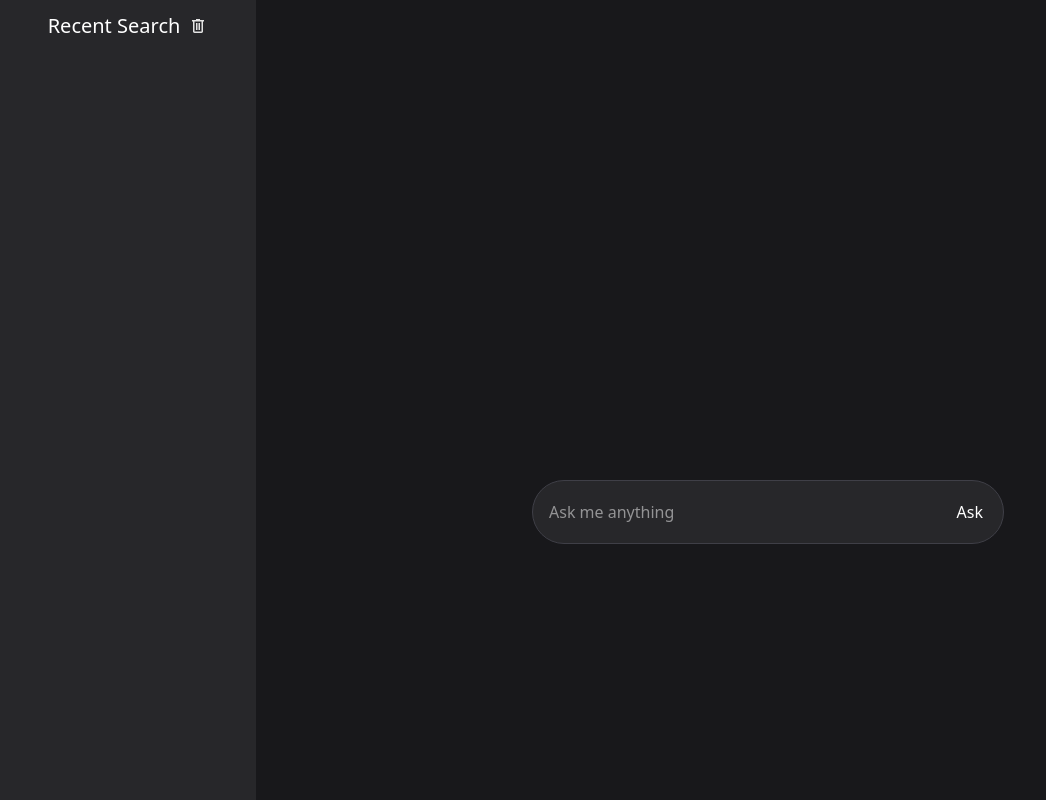
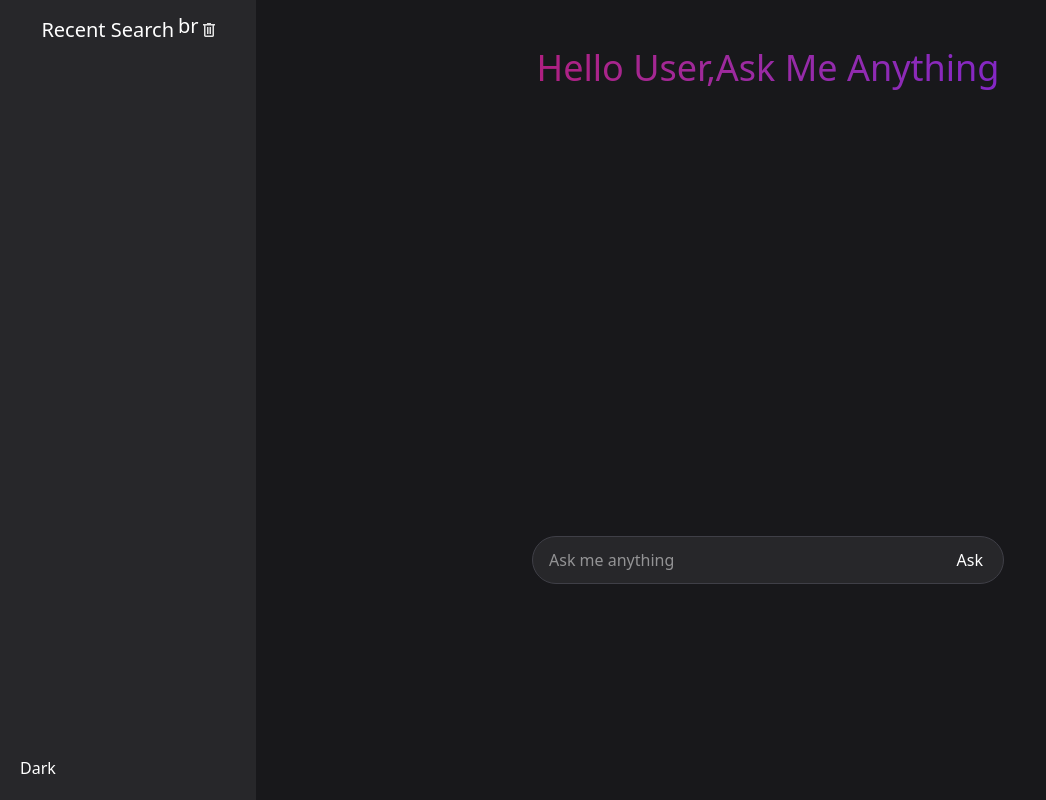
Before and after one commit to Pranavranmale/Gemini_Project, a React (Vite) app in the folder my-react-app/: page / in a window 1280 px wide. Shown: the whole page, without its empty margins (0-1046 px from the left). Built offline with nearby package versions, Linux system fonts and the light colour scheme.

Commit message:
new change

```diff
--- a/my-react-app/index.html
+++ b/my-react-app/index.html
@@ -1,12 +1,12 @@
 <!doctype html>
-<html lang="en">
+<html lang="en" class="dark">
   <head>
     <meta charset="UTF-8" />
     <link rel="icon" type="image/svg+xml" href="/vite.svg" />
     <meta name="viewport" content="width=device-width, initial-scale=1.0" />
     <title>Vite + React</title>
   </head>
-  <body class="bg-zinc-900 h-screen">
+  <body class="dark:bg-zinc-900 bg-amber-100 h-screen">
     <div id="root"></div>
     <script type="module" src="/src/main.jsx"></script>
   </body>
--- a/my-react-app/package.json
+++ b/my-react-app/package.json
@@ -11,8 +11,11 @@
   },
   "dependencies": {
     "@tailwindcss/vite": "^4.1.13",
+    "dotenv": "^17.2.2",
     "react": "^19.1.1",
     "react-dom": "^19.1.1",
+    "react-markdown": "^10.1.0",
+    "react-syntax-highlighter": "^15.6.6",
     "tailwindcss": "^4.1.13"
   },
   "devDependencies": {
--- a/my-react-app/src/App.jsx
+++ b/my-react-app/src/App.jsx
@@ -4,12 +4,15 @@ import viteLogo from '/vite.svg'
 import './App.css'
 import { URL } from './constant'
 import Answers from './Components/Answers'
+import RecentSearch from './Components/RecentSearch'
+import QueAns from './Components/QueAns'
 
 function App() {
   const [question, setQuestion] = useState("")
   const [result, setresult] = useState([])
   const[selectedHistory,setSelectedHistory]=useState('')
   const [resentHistory, setRecentHistory] = useState(JSON.parse(localStorage.getItem('history')))
+  const [loader,setLoader]=useState(false)
   const scrollToAns=useRef()
 
   const askQuestion = async () => {
@@ -39,6 +42,7 @@ function App() {
         "parts": [{"text": payloadData }]
       }]
     }
+    setLoader(true)
     let res = await fetch(URL, {
       method: 'POST',
       body: JSON.stringify(paylode)
@@ -55,54 +59,61 @@ function App() {
     setTimeout(()=>{
         scrollToAns.current.scrollTop=scrollToAns.current.scrollHeight
     },500)
+    setLoader(false)
   }
-  const clearHistory=()=>{
-    localStorage.clear()
-    setRecentHistory([])
-  }
+
   const isEnter =(e)=>{
     if(e.key=='Enter'){
       askQuestion();
     }
   }
+  //Dark Mood Feature
+  const [DarkMood,setDarkMood]=useState('dark')
+  useEffect(()=>{
+    console.log(DarkMood);
+    if(DarkMood=='dark'){
+        document.documentElement.classList.add('dark')
+    }else{
+         document.documentElement.classList.remove('dark')
+    }
+
+  },[DarkMood])//[DarkMood] use for indtify the change
   useEffect(()=>{
     console.log(selectedHistory)
     askQuestion()
 },[selectedHistory])
   return (
+    <div className={DarkMood=='dark'?'dark':'light'}>
     <div className='grid grid-cols-5 h-screen text-center'>
-      <div className='col-span-1 bg-zinc-800 pt-3'>
-        <h1 className='text-xl text-white flex justify-center space-x-2 '><span>Recent Search  </span>
-          <button onClick={()=>clearHistory()} className='cursor-pointer'><svg xmlns="http://www.w3.org/2000/svg" height="20px" viewBox="0 -960 960 960" width="20px" fill="#e3e3e3"><path d="M312-144q-29.7 0-50.85-21.15Q240-186.3 240-216v-480h-48v-72h192v-48h192v48h192v72h-48v479.57Q720-186 698.85-165T648-144H312Zm336-552H312v480h336v-480ZM384-288h72v-336h-72v336Zm120 0h72v-336h-72v336ZM312-696v480-480Z"/></svg></button>
-        </h1>
-        <ul className='text-left overflow-auto mx-5 mt-2'>
-          {
-          resentHistory && resentHistory.map((item,index)=>(
-            <li key={index} onClick={()=>setSelectedHistory(item)} className='p-1 pl-10 truncate text-zinc-500 cursor-pointer hover:bg-zinc-700 hover:text-zinc-200'>{item}</li>
-          ))
-        }
-        </ul>
-      </div>
+      <select onChange={(e)=>setDarkMood(e.target.value)} name="" id="" className='fixed dark:text-white  bottom-0 p-5 dark:bg-zinc-800 bg-red-100'>
+        <option value="dark">Dark</option>
+        <option value="light">Light</option>
+      </select>
+     <RecentSearch resentHistory={resentHistory} setRecentHistory={setRecentHistory} setSelectedHistory={setSelectedHistory}/>
       <div className='col-span-4 p-10 '>
+        <h1 className='text-4xl bg-clip-text text-transparent bg-gradient-to-r from-pink-700 to-violet-700 m-1 p-1'>Hello User,Ask Me Anything</h1>
+      {
+        loader?<div role="status">
+    <svg aria-hidden="true" className="inline w-8 h-8 text-gray-200 animate-spin dark:text-gray-600 fill-purple-600" viewBox="0 0 100 101" fill="none" xmlns="http://www.w3.org/2000/svg">
+        <path d="M100 50.5908C100 78.2051 77.6142 100.591 50 100.591C22.3858 100.591 0 78.2051 0 50.5908C0 22.9766 22.3858 0.59082 50 0.59082C77.6142 0.59082 100 22.9766 100 50.5908ZM9.08144 50.5908C9.08144 73.1895 27.4013 91.5094 50 91.5094C72.5987 91.5094 90.9186 73.1895 90.9186 50.5908C90.9186 27.9921 72.5987 9.67226 50 9.67226C27.4013 9.67226 9.08144 27.9921 9.08144 50.5908Z" fill="currentColor"/>
+        <path d="M93.9676 39.0409C96.393 38.4038 97.8624 35.9116 97.0079 33.5539C95.2932 28.8227 92.871 24.3692 89.8167 20.348C85.8452 15.1192 80.8826 10.7238 75.2124 7.41289C69.5422 4.10194 63.2754 1.94025 56.7698 1.05124C51.7666 0.367541 46.6976 0.446843 41.7345 1.27873C39.2613 1.69328 37.813 4.19778 38.4501 6.62326C39.0873 9.04874 41.5694 10.4717 44.0505 10.1071C47.8511 9.54855 51.7191 9.52689 55.5402 10.0491C60.8642 10.7766 65.9928 12.5457 70.6331 15.2552C75.2735 17.9648 79.3347 21.5619 82.5849 25.841C84.9175 28.9121 86.7997 32.2913 88.1811 35.8758C89.083 38.2158 91.5421 39.6781 93.9676 39.0409Z" fill="currentFill"/>
+    </svg>
+    <span className="sr-only">Loading...</span>
+</div>:null
+      }
+
         <div ref={scrollToAns} className='container h-110 overflow-scroll overflow-x-hidden no-scrollbar'>
-          <div className='text-zinc-300 '>
+          <div className='dark:text-zinc-300 text-zinc-800 '>
             <ul>
               {
                 result.map((item, index) => (
-                  <div key={index + Math.random()} className={item.type == 'q' ? 'flex justify-end' : ''}>
-                    {
-                      item.type == 'q' ?
-                        <li key={index + Math.random()} className='text-right p-1 border-8  bg-zinc-700 border-zinc-700  rounded-tl-3xl  rounded-br-3xl rounded-bl-3xl w-fit'><Answers ans={item.text} totalResult={1} type={item.type} index={index} /></li> : item.text.map((ansItem, ansIndex) => (
-                          <li key={index + Math.random()} className='text-left p-1'><Answers ans={ansItem} type={item.type} totalResult={item.length} index={ansIndex} /></li>
-                        ))
-                    }
-                  </div>
+                  <QueAns key={index} item={item} index={index}/>
                 ))
               }
             </ul>
           </div>
         </div>
-        <div className='bg-zinc-800 w-1/2 p-1  text-white m-auto rounded-4xl border border-zinc-700 flex h-16 pr-5 '>
+        <div className='dark:bg-zinc-800 w-1/2 p-1 bg-red-100 dark:text-white text-zinc-800 m-auto rounded-4xl border border-zinc-700 flex h-12 pr-5 '>
           <input type="text" value={question} onChange={(e) => setQuestion(e.target.value)}
           onKeyDown={isEnter}
           className='w-full h-full p-3 outline-none' placeholder='Ask me anything' />
@@ -110,6 +121,7 @@ function App() {
         </div>
       </div>
     </div>
+    </div>
   )
 }
 export default App
--- /dev/null
+++ b/my-react-app/src/Components/QueAns.jsx
@@ -0,0 +1,14 @@
+import Answers from "./Answers";
+
+export default function QueAns({item,index}){
+    return(<>
+        <div key={index + Math.random()} className={item.type == 'q' ? 'flex justify-end' : ''}>
+                    {
+                      item.type == 'q' ?
+                        <li key={index + Math.random()} className='text-right p-2 border-8 dark:bg-zinc-700  dark:border-zinc-700  rounded-tl-3xl  rounded-br-3xl rounded-bl-3xl w-fit bg-red-100 border-red-100'><Answers ans={item.text} totalResult={1} type={item.type} index={index} /></li> : item.text.map((ansItem, ansIndex) => (
+                          <li key={index + Math.random()} className='text-left p-1'><Answers ans={ansItem} type={item.type} totalResult={item.length} index={ansIndex} /></li>
+                        ))
+                    }
+                  </div>
+    </>)
+}
--- /dev/null
+++ b/my-react-app/src/Components/RecentSearch.jsx
@@ -0,0 +1,20 @@
+export default function RecentSearch({resentHistory,setRecentHistory,setSelectedHistory}) {
+     const clearHistory=()=>{
+    localStorage.clear()
+    setRecentHistory([])
+  }
+    return (<>
+        <div className='col-span-1 dark:bg-zinc-800 bg bg-red-100 pt-3'>
+            <h1 className='text-xl dark:text-white text-zinc-800 flex justify-center space-x-2 '><span className=" m-1">Recent Search  </span>br
+                <button onClick={() => clearHistory()} className='cursor-pointer'><svg xmlns="http://www.w3.org/2000/svg" height="20px" viewBox="0 -960 960 960" width="20px" fill="#e3e3e3"><path d="M312-144q-29.7 0-50.85-21.15Q240-186.3 240-216v-480h-48v-72h192v-48h192v48h192v72h-48v479.57Q720-186 698.85-165T648-144H312Zm336-552H312v480h336v-480ZM384-288h72v-336h-72v336Zm120 0h72v-336h-72v336ZM312-696v480-480Z" /></svg></button>
+            </h1>
+            <ul className='text-left overflow-auto mx-5 mt-2'>
+                {
+                    resentHistory && resentHistory.map((item, index) => (
+                        <li key={index} onClick={() => setSelectedHistory(item)} className='p-1 pl-10 truncate dark:text-zinc text-zinc-400 cursor-pointer dark:hover:bg-zinc-700  dark:hover:text-zinc-200 hover:bg-red-200 hover:text-zinc-800'>{item}</li>
+                    ))
+                }
+            </ul>
+        </div>
+    </>)
+}
--- a/my-react-app/src/constant.js
+++ b/my-react-app/src/constant.js
@@ -1 +1 @@
-export const URL="AIzaSyDA20p7Z7CUujTS8vDgQtW5tzzg4SD6NkM"
+export const URL="https://generativelanguage.googleapis.com/v1beta/models/gemini-2.0-flash:generateContent?key=AIzaSyBXl4tVEeTO9Z2uBUPMwQ0Rg3dJz_AyHvc"
--- a/my-react-app/src/index.css
+++ b/my-react-app/src/index.css
@@ -4,3 +4,12 @@
 html {
   overflow-y: overlay;
 }
+@custom-variant dark (&:where(.dark, .dark *));
+
+select {
+  border: none;
+  outline: none;
+  -webkit-appearance: none;
+  -moz-appearance: none;
+  appearance: none;
+}
```
Also changed, not shown: my-react-app/src/Components/Answers.jsx (+26 -2 lines), 2 other files (tests, documents, lock files or other folders).
